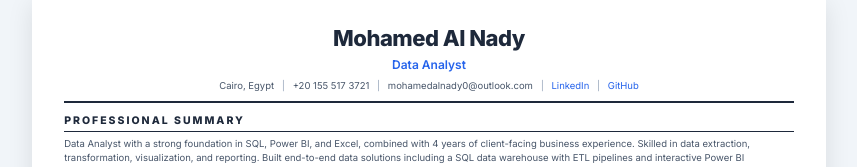
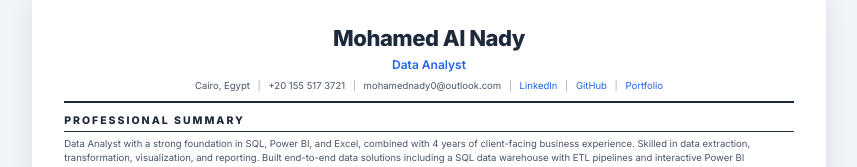
Before and after one commit to Nady-07/portfolio, a plain HTML site: page cv/Mohamed_Alnady_CV_ATS.html in a window 1280 px wide. Shown: the top 167 px of the page, without its empty margins (211-1068 px from the left). Drawn offline with Linux system fonts and the light colour scheme.

Commit message:
add portfolio link

```diff
--- a/cv/Mohamed_Alnady_CV_ATS.html
+++ b/cv/Mohamed_Alnady_CV_ATS.html
@@ -248,11 +248,13 @@
                 <span class="separator">|</span>
                 +20 155 517 3721
                 <span class="separator">|</span>
-                mohamedalnady0@outlook.com
+                mohamednady0@outlook.com
                 <span class="separator">|</span>
                 <a href="https://www.linkedin.com/in/mohamed-al-nady-52b87123b">LinkedIn</a>
                 <span class="separator">|</span>
                 <a href="https://github.com/Nady-07">GitHub</a>
+                <span class="separator">|</span>
+                <a href="https://nady-07.github.io/portfolio/#">Portfolio</a>
             </div>
         </header>
 
```
